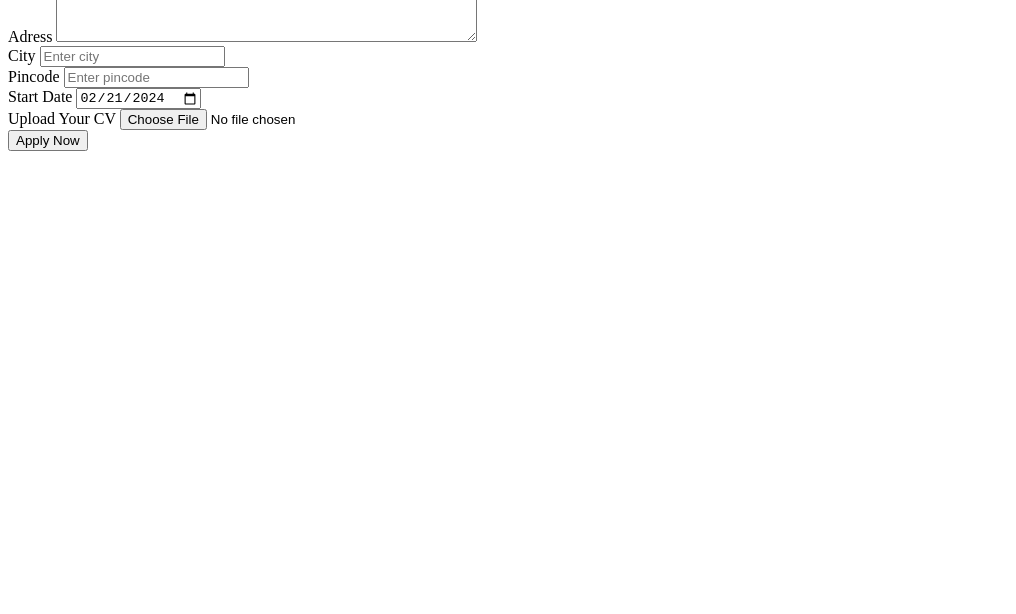
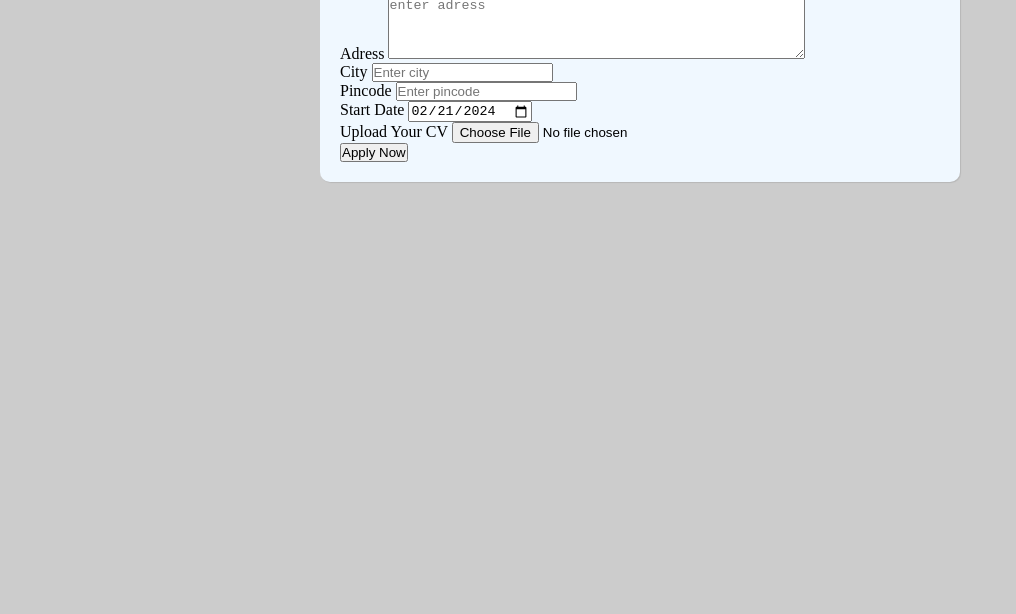
Before and after one commit to abhishek7362/Form-Web, a plain HTML site: page index.html in a window 1280 px wide. Shown: the part 186-800 px from the top of the page, without its empty margins (0-1016 px from the left). Drawn offline with Linux system fonts and the light colour scheme.

Commit message:
Update index.html

```diff
--- a/index.html
+++ b/index.html
@@ -4,7 +4,7 @@
     <meta charset="UTF-8">
     <meta name="viewport" content="width=device-width, initial-scale=1.0">
     <title>Project.2</title>
-    <link rel="stylesheet" href="project.2.css">
+    <link rel="stylesheet" href="style.css">
 </head>
 <body>
     <div class="container">
```
